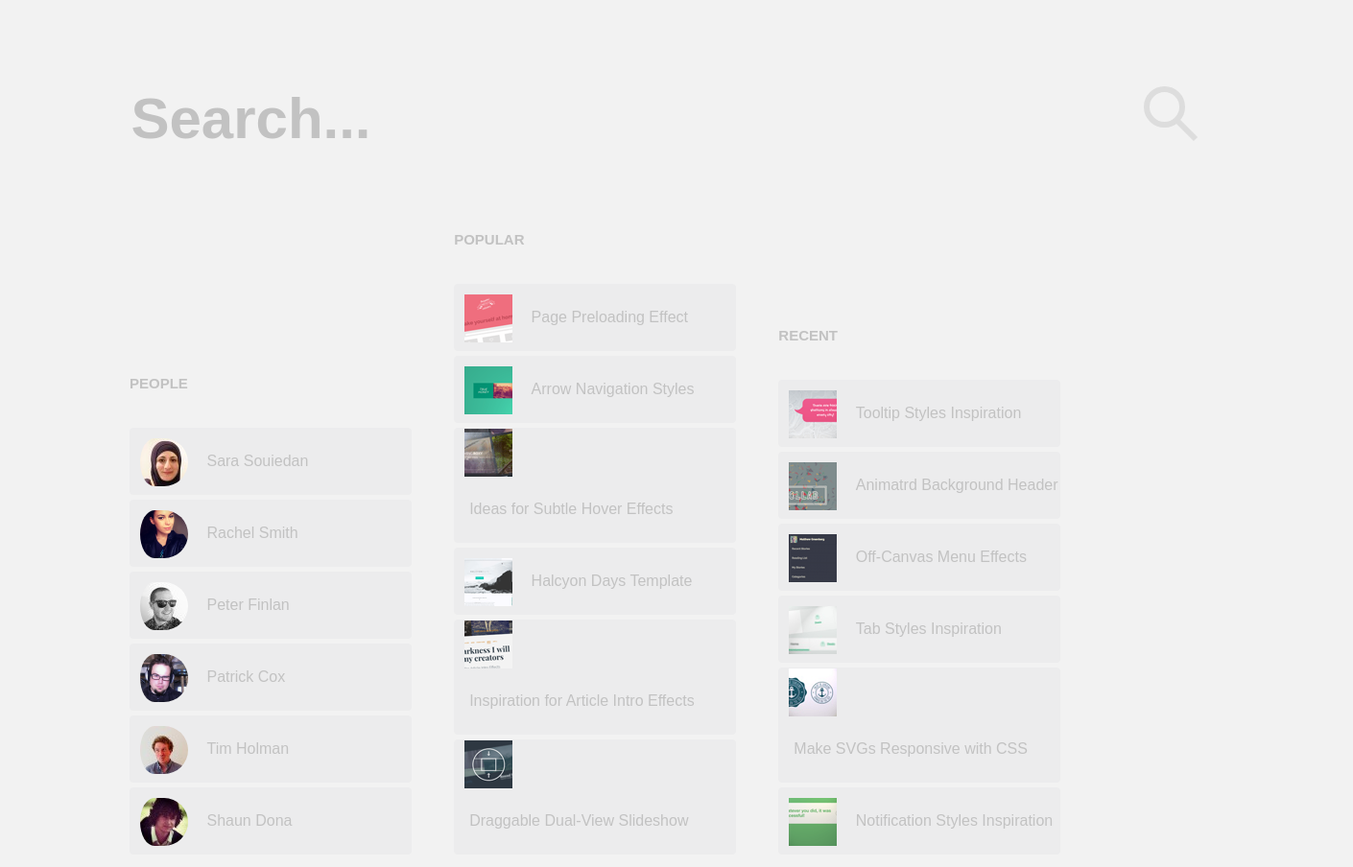
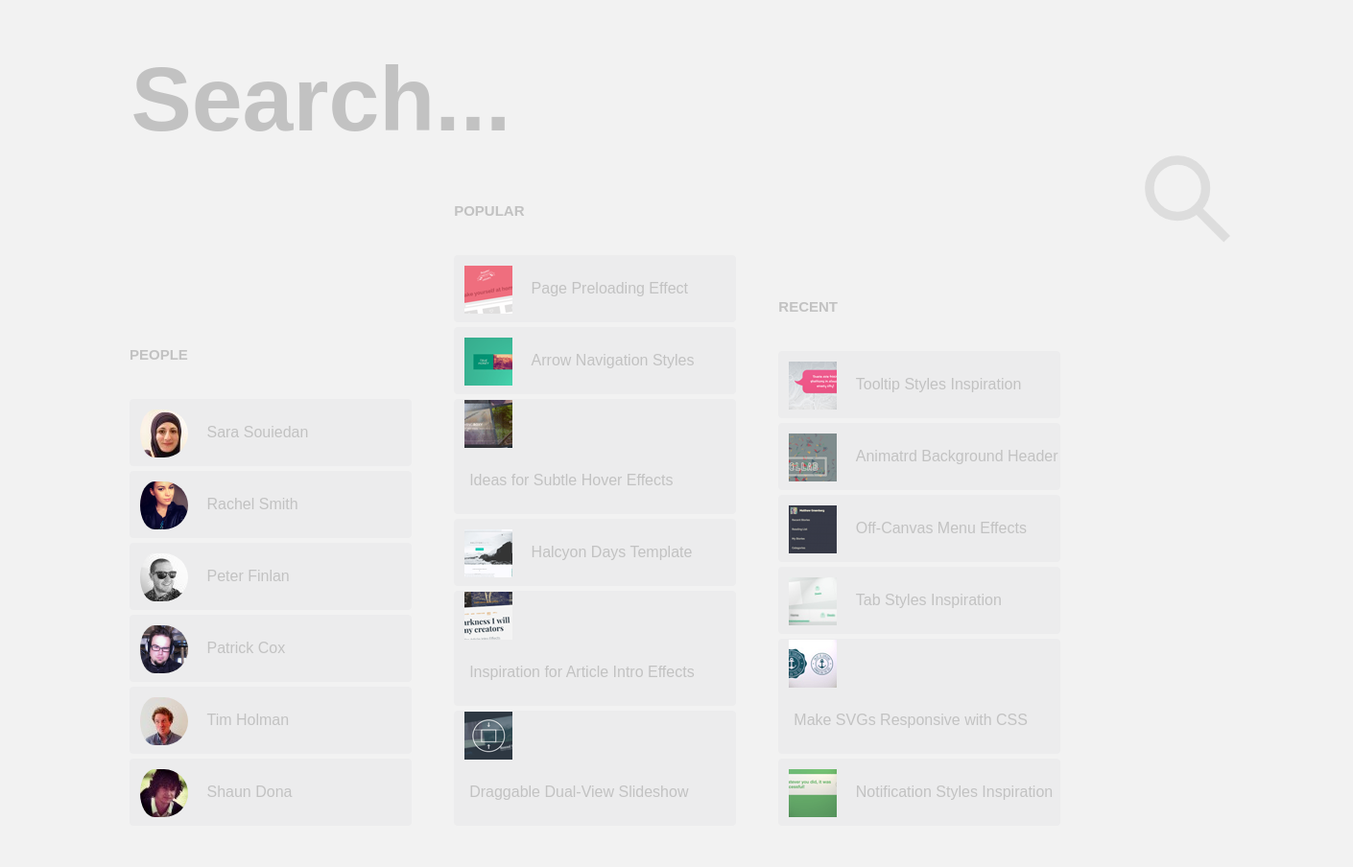
Before and after one commit to kostya-vasin/huge-search, a plain HTML site: page index.html in a window 1280 px wide. Shown: the whole page at 96% size, 1410 px wide, since content can reach past the window. After the commit the page ends 874 px from the top, so only its background shows below. Drawn offline with Linux system fonts and the light colour scheme.

Commit message:
change font-size for search

```diff
--- a/css/style.css
+++ b/css/style.css
@@ -41,19 +41,22 @@ a:hover{
 }
 /*poisk*/
 div.search {
-       padding-top: 80px;
-   padding-bottom: 70px;
+       padding-top: 40px;
+   padding-bottom: 40px;
+
 }
+
 form {
    width: 80%;
     text-align: left;
     margin: 0 auto;
+
 }
 
 
 input[type="search"] {
    border: none;
-   font-size: 60px;
+   font-size: 95px;
    font-weight: 800;
    color: #ec5a62;
    background-color: #f2f2f2;
@@ -72,8 +75,8 @@ input[type="submit"] {
    background-image: url(magnifier.svg);
    border: none;
    background-color: #f2f2f2;;
-   height: 60px;
-   width: 60px;
+   height: 95px;
+   width: 95px;
 
 }
 input[type="submit"]:hover {
```
